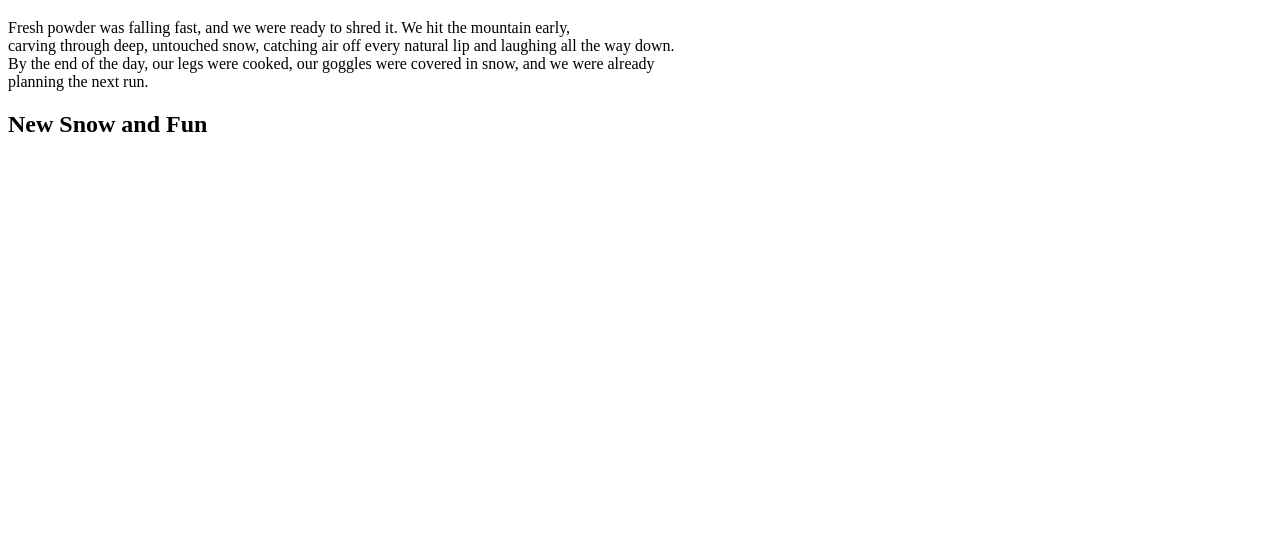
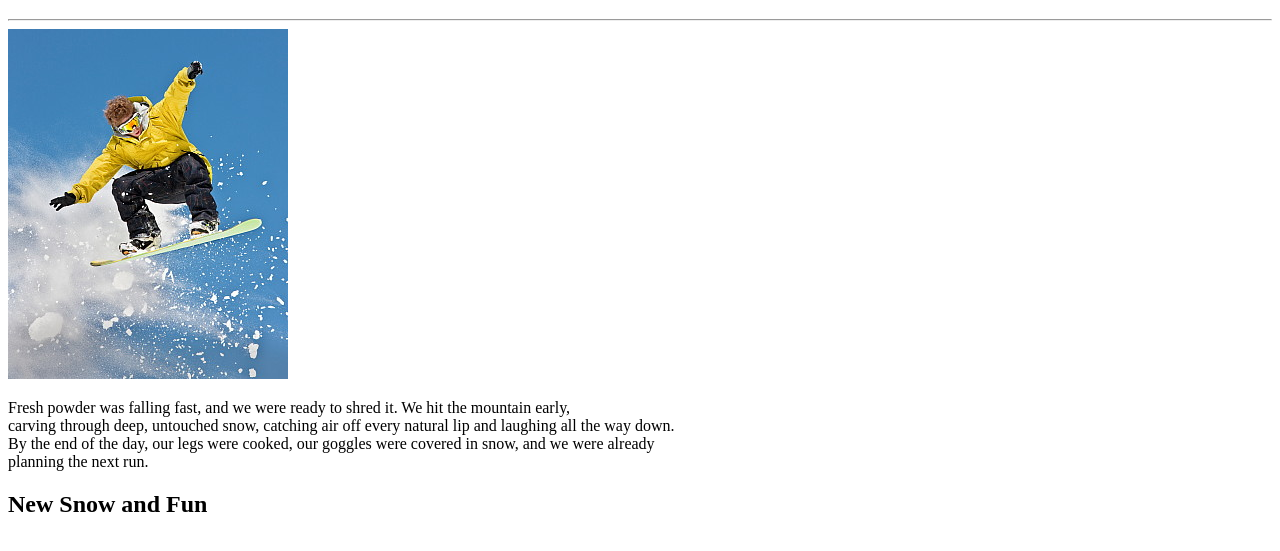
Before and after one commit to ThomasScottH/Snowboardsite, a plain HTML site: page index.html in a window 1280 px wide. Shown: the part 61-612 px from the top of the page. Drawn offline with Linux system fonts and the light colour scheme.

Commit message:
Update index.html

```diff
--- a/index.html
+++ b/index.html
@@ -6,6 +6,9 @@
 <body>
 
 <h1>Shredding Some Powder</h1>
+  <hr>
+
+  <img src="snowboarding_1-1.jpg" alt="snowboarder" style="width:280px;height:350px;">
 <p>
   Fresh powder was falling fast, and we were ready to shred it. We hit the mountain early,<br>
   carving through deep, untouched snow, catching air off every natural lip and laughing all the way down.<br>
```
